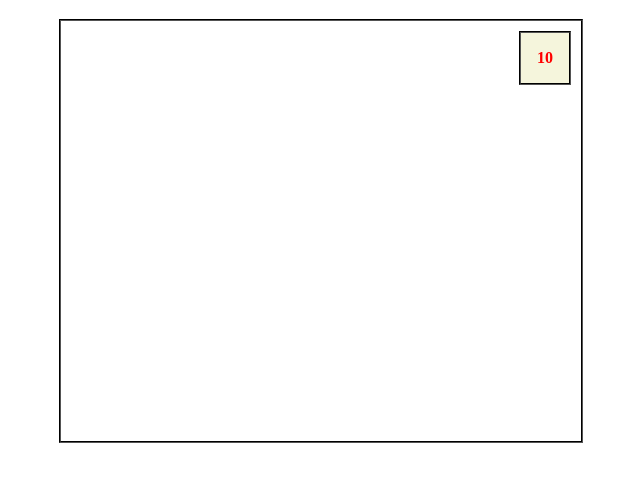
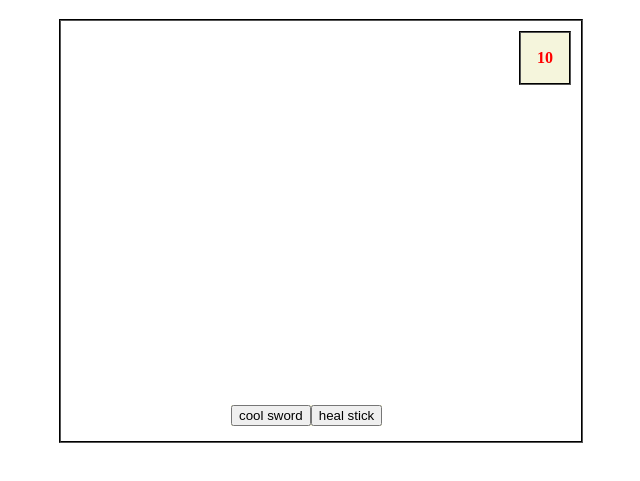
Before and after one commit to jimbowick/knightsErrand, a plain HTML site: page index.html in a window 1280 px wide. Shown: the part 39-520 px from the top of the page, without its empty margins (319-959 px from the left). Drawn offline with Linux system fonts and the light colour scheme.

Commit message:
add EquippedView

```diff
--- /dev/null
+++ b/EquippedView.js
@@ -0,0 +1,17 @@
+class EquippedView extends HTMLElement{
+    constructor(){
+        super();
+
+    }
+    connectedCallback(){
+        this.butleft = document.createElement("button");
+        this.butright = document.createElement("button");
+        this.appendChild(this.butleft);
+        this.appendChild(this.butright);
+    }
+    UpdateEquippedView(leftitem,rightitem){
+        this.butleft.textContent = leftitem.name;
+        this.butright.textContent = rightitem.name;
+    }
+}
+window.customElements.define('equipped-view', EquippedView);
--- /dev/null
+++ b/Item.js
@@ -0,0 +1,6 @@
+class Item{
+    constructor(name,amount){
+        this.name = name;
+        this.amount = amount;
+    }
+}
--- a/index.html
+++ b/index.html
@@ -1,23 +1,19 @@
 <html>
-    <head>
-        <meta http-equiv="Content-Type" content="text/html; charset=utf-8">
-        <link rel="stylesheet" type="text/css" href="stylesheet.css">
-    </head>
     <h1 id="header"><strong>Knights Errand</strong></h1>
     <div id="main" class="mainView">
         <health-view id="healthView"></health-view>
+        <equipped-view id="equippedView"></equipped-view>
         <div id="npc"></div>
         <div id="ally1"></div>
         <div id="ally2"></div>
         <div id="player"></div>
-        <div id="rhItem"></div>
-        <div id="lhItem"></div>
         <div id="combatMenu"></div>
         <div id="npcOptions"></div>
     </div>
+    <meta http-equiv="Content-Type" content="text/html; charset=utf-8">
+    <link rel="stylesheet" type="text/css" href="stylesheet.css">
     <script type="text/javascript" src="HealthView.js"></script>
-    <script>
-    var healthView = document.getElementById("healthView");
-    healthView.UpdateHealthView(10);
-    </script>
+    <script type="text/javascript" src="EquippedView.js"></script>
+    <script type="text/javascript" src="Item.js"></script>
+    <script type="text/javascript" src="knightsErrand.js"></script>
 </html>
--- a/knightsErrand.js
+++ b/knightsErrand.js
@@ -0,0 +1,6 @@
+var healthView = document.getElementById("healthView");
+var equippedView = document.getElementById("equippedView");
+healthView.UpdateHealthView(10);
+var item1 = new Item("cool sword",-3);
+var item2 = new Item("heal stick",1);
+equippedView.UpdateEquippedView(item1,item2);
--- a/stylesheet.css
+++ b/stylesheet.css
@@ -9,6 +9,7 @@ html, body {
 
 .mainView {
     margin: auto;
+    position: relative;
     min-width: 500px;
     max-width: 500px;
     min-height: 400px;
@@ -29,3 +30,11 @@ html, body {
     border-width: 2px;
     border-color: black;
 }
+#equippedView {
+    background-color: beige;
+    color: red;
+    align-self: auto;
+    position: absolute;
+    bottom: 15px;
+    left:170px;
+ }
```
